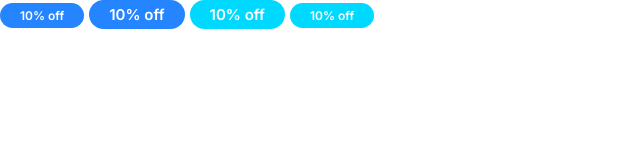
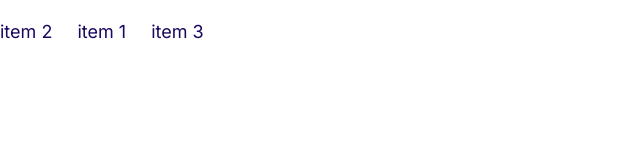
Before and after one commit to aizazjk02/Moshify, a plain HTML site: page html/index.html in a window 1280 px wide. Shown: the whole page, without its empty margins (0-640 px from the left). Drawn offline with Linux system fonts and the light colour scheme.

Commit message:
add the inline list styles

```diff
--- a/css/styles.css
+++ b/css/styles.css
@@ -1,3 +1,6 @@
+
+/* Color Palette */
+
 :root {
   --color-primary: #2584ff;
   --color-secondary: #00d9ff;
@@ -122,3 +125,16 @@ a {
     }
 
 }
+
+/* List */
+
+.list {
+  list-style: none;
+  padding-left: 0;
+  color: var(--color-headings);
+}
+
+.list--inline .list__item {
+  display: inline-block;
+  margin-right: 2rem;
+}
--- a/html/index.html
+++ b/html/index.html
@@ -14,9 +14,10 @@
     <link rel="stylesheet" href="../css/styles.css" />
   </head>
   <body>
-    <span class="badge badge--primary badge--small">10% off</span>
-    <span class="badge badge--primary ">10% off</span>
-    <span class="badge badge--secondary">10% off</span>
-    <span class="badge badge--secondary badge--small">10% off</span>
+      <ul class="list list--inline">
+        <li class="list__item">item 2</li>
+        <li class="list__item">item 1</li>
+        <li class="list__item">item 3</li>
+      </ul>
   </body>
 </html>
```
